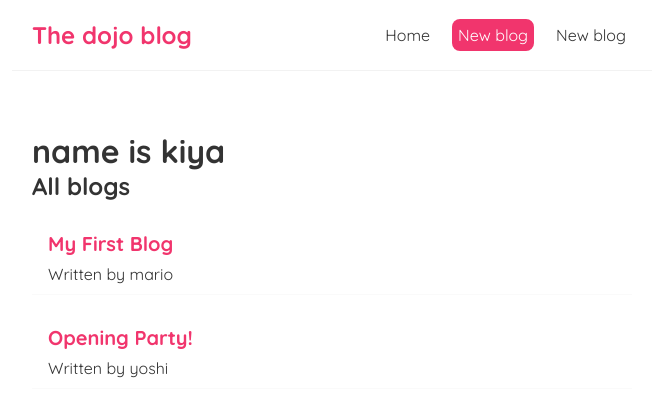
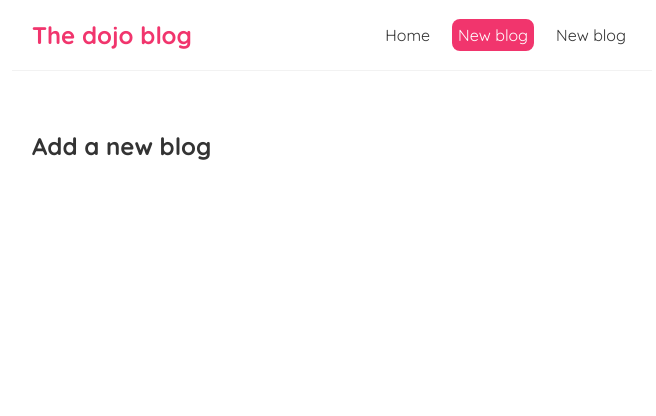
Before and after one commit to kiyarashnd/Blog, a React (Create React App) app: page /create in a window 1280 px wide. Shown: the top 416 px of the page, without its empty margins (308-964 px from the left). Built offline with nearby package versions, Linux system fonts and the light colour scheme; data requests are answered from the project's data file.

Commit message:
The React Router

```diff
--- a/package.json
+++ b/package.json
@@ -8,6 +8,7 @@
     "@testing-library/user-event": "^13.5.0",
     "react": "^18.2.0",
     "react-dom": "^18.2.0",
+    "react-router-dom": "^5.3.4",
     "react-scripts": "5.0.1",
     "web-vitals": "^2.1.4"
   },
--- a/src/App.js
+++ b/src/App.js
@@ -1,31 +1,28 @@
 // import './App.css';
 import Navbar from './Navbar';
 import Home from './Home';
+import { BrowserRouter as Router, Route, Switch } from 'react-router-dom'
+import Create from './Create';
 
 function App() {
-  //dynamic values :
-  // const title = 'Wellcome to new blog';
-  // const like = 50;
-  // const person = { name: 'kiya', age: 23 };//we can't use object and boolean
-  // const link = "http://www.google.com";
+
   return (
-    <div className="App">
-      {/* <Navbar /> */}
-      <Navbar></Navbar>
-      <div className="content">
-        {/* <h1>{title}</h1>
-        <p>Liked {like} times</p>
-        <p>person aga :{person.age}</p>
-        <p>{10}</p>
-        <p>{"hello ninjas"}</p>
-        <p>{[1, 2, 3, 4, 5]}</p>
-        <p>{Math.random() * 20}</p>
-        <a href={link}>google site</a>
-        <p>{link}</p>
-        <p>{like}</p> */}
-        <Home />
+    <Router>
+      <div className="App">
+        <Navbar></Navbar>
+        <div className="content">
+          <Switch>
+            <Route exact path="/">
+              <Home></Home>
+            </Route>
+            <Route path="/create">
+              {/* made Create components*/}
+              <Create />
+            </Route>
+          </Switch>
+        </div>
       </div>
-    </div>
+    </Router>
   );
 }
 
--- /dev/null
+++ b/src/Create.js
@@ -0,0 +1,9 @@
+const Create = () => {
+    return (
+        <div className="create">
+            <h2>Add a new blog</h2>
+        </div>
+    );
+}
+
+export default Create;
--- a/src/Navbar.js
+++ b/src/Navbar.js
@@ -4,11 +4,13 @@
             <h1>The dojo blog</h1>
             <div className="links">
                 <a href="/">Home</a>
+
                 <a href="/create" style={{
                     color: 'white',
                     backgroundColor: '#f1356d',
                     borderRadius: '8px'
                 }}>New blog</a>
+
                 <a href="/create">New blog</a>
             </div>
         </nav>
```
Also changed, not shown: 1 other file (tests, documents, lock files or other folders).
